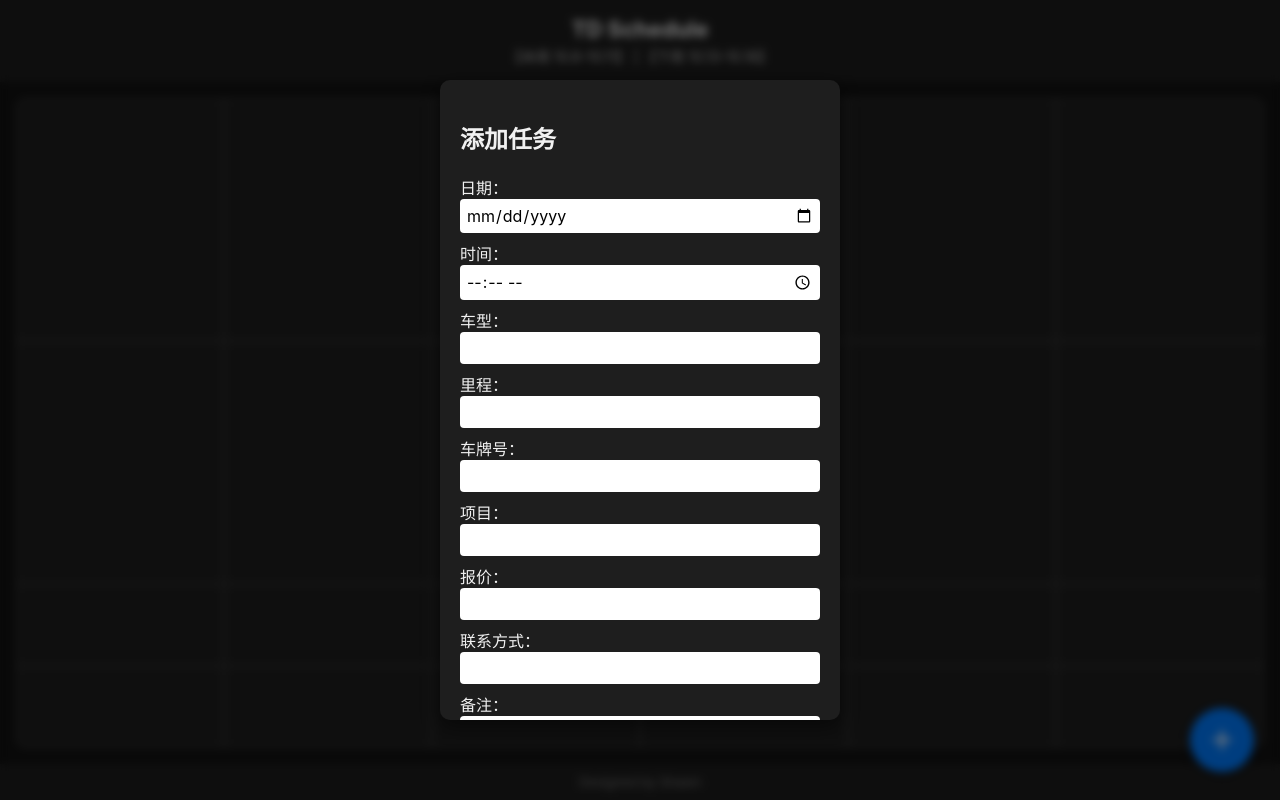
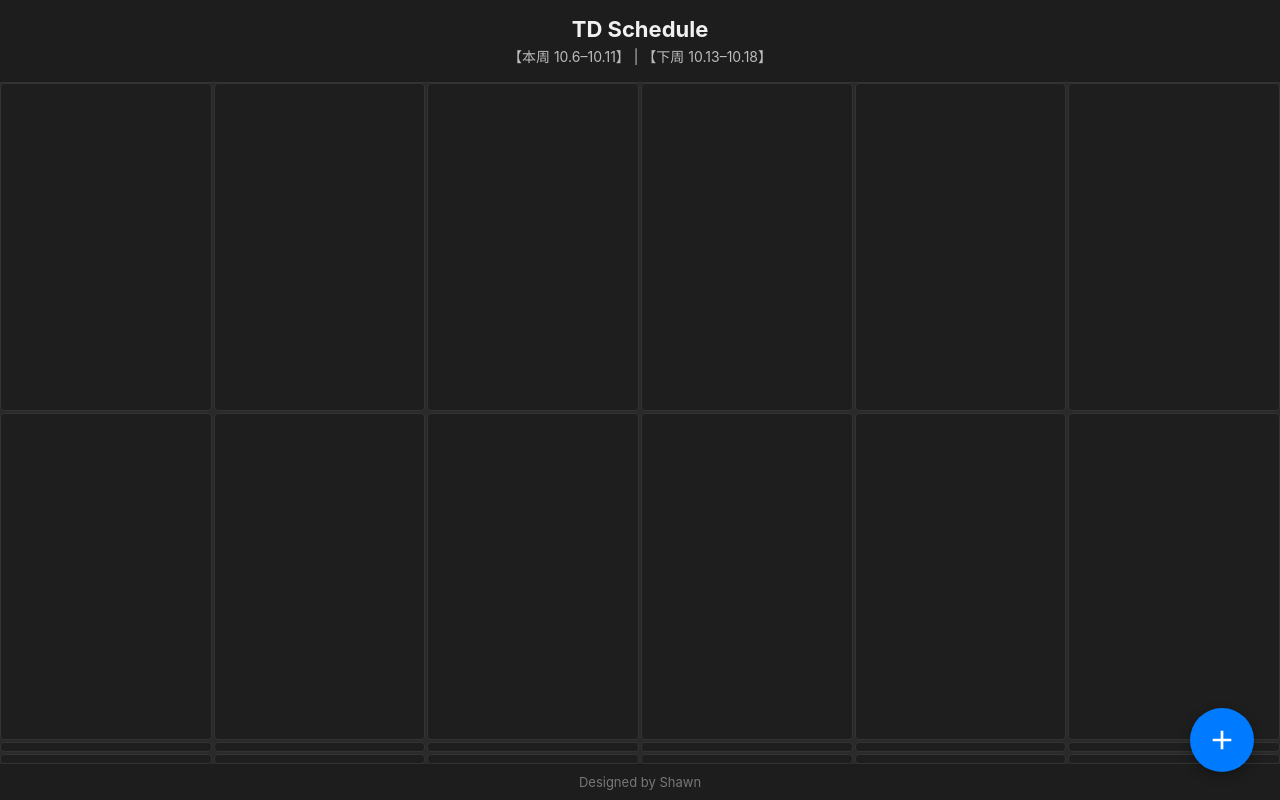
Before and after one commit to shawnzhao0518-art/TD-Schedule, a plain HTML site: page index.html in a window 1280 px wide. Drawn offline with Linux system fonts and the light colour scheme; no server answers.

Commit message:
Update index.html重置之后的

```diff
--- a/index.html
+++ b/index.html
@@ -6,8 +6,8 @@
 <title>TD Schedule</title>
 <style>
 *{box-sizing:border-box;font-family:-apple-system,PingFang SC,Roboto,sans-serif;}
-body{margin:0;background:#121212;color:#f1f1f1;display:flex;flex-direction:column;min-height:100vh;overflow:hidden;}
-header{text-align:center;padding:16px 0;background:#1d1d1d;position:sticky;top:0;z-index:10;}
+body{margin:0;background:#121212;color:#f1f1f1;display:flex;flex-direction:column;min-height:100vh;}
+header{text-align:center;padding:16px 0;background:#1d1d1d;}
 header h1{margin:0;font-size:22px;}
 #week-range{font-size:14px;color:#bbb;margin-top:4px;}
 main{
@@ -15,34 +15,32 @@ main{
   display:grid;
   grid-template-columns:repeat(6,1fr);
   grid-template-rows:repeat(2,1fr);
+  width:100vw;       /* 永远占满屏幕宽度 */
+  height:60vh;       /* 占屏幕60%高度，可调整 */
   gap:2px;
   background:#2a2a2a;
-  height:60vh; /* 控制整体高度 */
-  margin:16px;
-  border:1px solid #333;
-  border-radius:8px;
+  border-top:1px solid #333;
 }
 .day-cell{
   background:#1e1e1e;
-  border:1px solid #2f2f2f;
+  border:1px solid #333;
+  display:flex;
+  flex-direction:column;
+  align-items:center;
+  justify-content:flex-start;
+  padding:4px;
   border-radius:4px;
-  position:relative;
-  padding:4px;
-  overflow:hidden;
-  display:flex;
-  align-items:center;
-  justify-content:center;
-  min-height:80px;
+  overflow-y:auto;
 }
 .task{
   background:#2b4b6f;
+  color:#fff;
+  border-radius:6px;
+  padding:4px 6px;
   margin:2px 0;
-  padding:4px 6px;
-  border-radius:6px;
+  width:95%;
+  text-align:center;
   font-size:12px;
-  cursor:pointer;
-  width:90%;
-  text-align:center;
 }
 .task.done{background:#2e6f5e;}
 #add-btn{
@@ -64,19 +62,16 @@ main{
 }
 #add-btn:hover{transform:scale(1.1);background:#2196f3;}
 #add-btn svg{width:32px;height:32px;fill:#fff;}
-footer{text-align:center;padding:10px 0;font-size:13px;color:#777;background:#1d1d1d;}
 #modal{
+  display:none;
   position:fixed;
-  top:0;left:0;
-  width:100%;height:100%;
-  background:rgba(0,0,0,.5);
-  display:flex;
-  align-items:center;
-  justify-content:center;
+  top:0;left:0;width:100%;height:100%;
+  background:rgba(0,0,0,0.5);
+  align-items:center;justify-content:center;
   backdrop-filter:blur(4px);
   z-index:1000;
 }
-.hidden{display:none;}
+#modal.show{display:flex;}
 .modal-content{
   background:#1e1e1e;
   padding:20px;
@@ -88,22 +83,14 @@ footer{text-align:center;padding:10px 0;font-size:13px;color:#777;background:#1d
   box-shadow:0 6px 20px rgba(0,0,0,0.5);
 }
 .modal-content input,textarea{
-  width:100%;
-  margin-bottom:8px;
-  border:none;
-  border-radius:4px;
-  padding:6px;
-  font-size:16px;
+  width:100%;margin-bottom:8px;border:none;
+  border-radius:4px;padding:6px;font-size:16px;
 }
 button{
-  background:#2979ff;
-  color:#fff;
-  border:none;
-  border-radius:4px;
-  padding:8px 12px;
-  margin:4px 2px;
-  cursor:pointer;
+  background:#2979ff;color:#fff;border:none;
+  border-radius:4px;padding:8px 12px;margin:4px 2px;cursor:pointer;
 }
+footer{text-align:center;padding:10px 0;font-size:13px;color:#777;background:#1d1d1d;}
 @media(max-width:768px){
   main{grid-template-columns:repeat(3,1fr);grid-template-rows:repeat(4,1fr);height:70vh;}
 }
@@ -124,17 +111,17 @@ button{
 <footer>Designed by Shawn</footer>
 
 <!-- 添加任务浮窗 -->
-<div id="modal" class="hidden">
+<div id="modal">
   <div class="modal-content">
     <h2>添加任务</h2>
-    <label>日期：</label><input type="date" id="task-date" />
-    <label>时间：</label><input type="time" id="task-time" />
-    <label>车型：</label><input type="text" id="task-model" />
-    <label>里程：</label><input type="text" id="task-mileage" />
-    <label>车牌号：</label><input type="text" id="task-plate" />
-    <label>项目：</label><input type="text" id="task-service" />
-    <label>报价：</label><input type="text" id="task-price" />
-    <label>联系方式：</label><input type="text" id="task-phone" />
+    <label>日期：</label><input type="date" id="task-date">
+    <label>时间：</label><input type="time" id="task-time">
+    <label>车型：</label><input type="text" id="task-model">
+    <label>里程：</label><input type="text" id="task-mileage">
+    <label>车牌号：</label><input type="text" id="task-plate">
+    <label>项目：</label><input type="text" id="task-service">
+    <label>报价：</label><input type="text" id="task-price">
+    <label>联系方式：</label><input type="text" id="task-phone">
     <label>备注：</label><textarea id="task-note"></textarea>
     <button id="save-task">保存</button>
     <button id="cancel-task">取消</button>
@@ -146,7 +133,6 @@ import { initializeApp } from "https://www.gstatic.com/firebasejs/12.4.0/firebas
 import { getDatabase, ref, set, get, onValue } from "https://www.gstatic.com/firebasejs/12.4.0/firebase-database.js";
 import { getAuth, signInAnonymously } from "https://www.gstatic.com/firebasejs/12.4.0/firebase-auth.js";
 
-// 🔧 Firebase配置
 const firebaseConfig = {
   apiKey:"AIzaSyAyyrP8eLT174psGD9MJpZkK2iZ-_dbpS0",
   authDomain:"td-schedule-c010f.firebaseapp.com",
@@ -161,7 +147,7 @@ const db = getDatabase(app);
 const auth = getAuth();
 signInAnonymously(auth);
 
-// 🗓️ 构建日期表格
+// 生成表格
 function getMonday(d){d=new Date(d);const day=d.getDay(),diff=d.getDate()-day+(day===0?-6:1);return new Date(d.setDate(diff));}
 function fmt(d){return `${d.getMonth()+1}.${d.getDate()}`;}
 function buildWeeks(){
@@ -173,8 +159,6 @@ function buildWeeks(){
   document.getElementById("week-range").textContent=`【本周 ${fmt(monday)}–${fmt(week1End)}】 | 【下周 ${fmt(nextWeek)}–${fmt(week2End)}】`;
   return [monday,nextWeek];
 }
-
-// 渲染空表格
 function renderGrid(){
   const schedule=document.getElementById("schedule");
   schedule.innerHTML="";
@@ -193,7 +177,7 @@ function renderGrid(){
 }
 renderGrid();
 
-// 🔄 监听数据库变化
+// 实时监听
 onValue(ref(db),snap=>{
   const data=snap.val()||{};
   document.querySelectorAll(".day-cell").forEach(c=>{
@@ -209,24 +193,18 @@ onValue(ref(db),snap=>{
   });
 });
 
-// ✳️ 添加任务逻辑
+// 浮窗
 const modal=document.getElementById("modal");
-document.getElementById("add-btn").onclick=()=>modal.classList.remove("hidden");
-document.getElementById("cancel-task").onclick=()=>modal.classList.add("hidden");
+document.getElementById("add-btn").onclick=()=>modal.classList.add("show");
+document.getElementById("cancel-task").onclick=()=>modal.classList.remove("show");
 document.getElementById("save-task").onclick=()=>{
   const d=document.getElementById("task-date").value;
   const t=document.getElementById("task-time").value;
   if(!d||!t){alert("请选择日期和时间");return;}
   const obj={
-    time:t,
-    model:task-model.value,
-    mileage:task-mileage.value,
-    plate:task-plate.value,
-    service:task-service.value,
-    price:task-price.value,
-    phone:task-phone.value,
-    note:task-note.value,
-    status:false
+    time:t, model:task-model.value, mileage:task-mileage.value, plate:task-plate.value,
+    service:task-service.value, price:task-price.value, phone:task-phone.value,
+    note:task-note.value, status:false
   };
   const p=parseInt(t.split(":")[0])<12?"AM":"PM";
   const key=`${d}_${p}`;
@@ -235,7 +213,7 @@ document.getElementById("save-task").onclick=()=>{
     const l=s.val()||[];
     l.push(obj);
     set(r,l);
-    modal.classList.add("hidden");
+    modal.classList.remove("show");
   });
 };
 </script>
```
